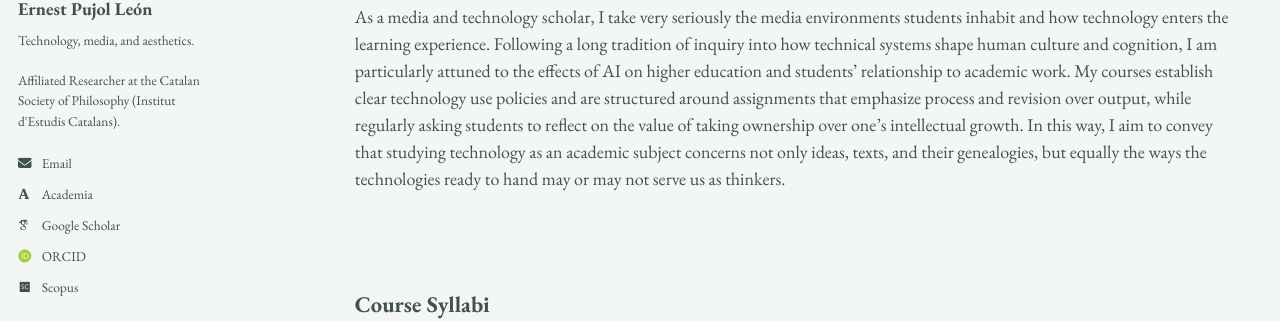
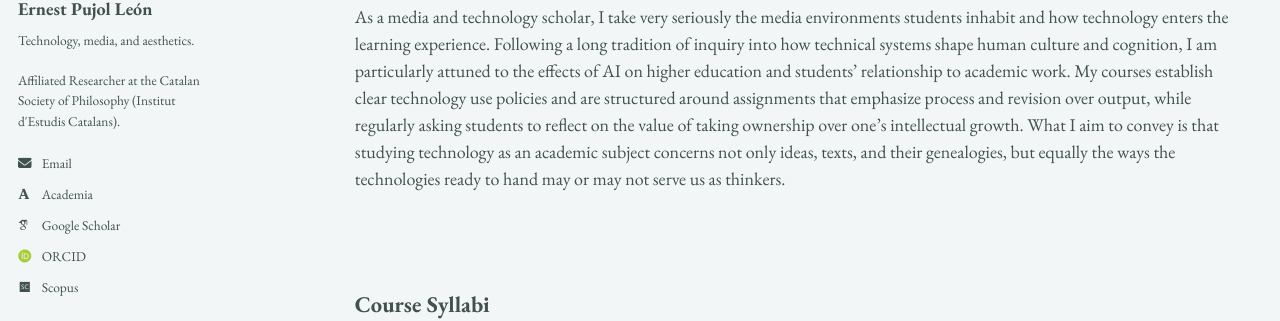
Before and after one commit to epujol90/epujol90.github.io, a Jekyll site: the page built from _pages/teaching.md, in a window 1280 px wide and 900 px high, scrolled down 813 px. Shown: the part 255-576 px from the top of the window. Built offline with Jekyll 4.4.1, drawn with Linux system fonts in a browser that asks for light colours; some web fonts are replaced; a script bundle is joined from its source files by our own code; library files that are not in the unit come from our copies.

Commit message:
Update teaching.md

```diff
--- a/_pages/teaching.md
+++ b/_pages/teaching.md
@@ -21,7 +21,7 @@ Beyond traditional coursework, my teaching is deeply indebted to my writing cent
 ---
 
 ### Technology in the Classroom
-As a media and technology scholar, I&nbsp;take very seriously the media environments students inhabit and how technology enters the learning experience. Following a long tradition of inquiry into how technical systems shape human culture and cognition, I&nbsp;am particularly attuned to the effects of AI on higher education and students’ relationship to academic work. My courses establish clear technology use policies and are structured around assignments that emphasize process and revision over output, while regularly asking students to reflect on the value of taking ownership over one’s intellectual growth. In this way, I&nbsp;aim to convey that studying technology as an academic subject concerns not only ideas, texts, and their genealogies, but equally the ways the technologies ready to hand may or may not serve us as thinkers.
+As a media and technology scholar, I&nbsp;take very seriously the media environments students inhabit and how technology enters the learning experience. Following a long tradition of inquiry into how technical systems shape human culture and cognition, I&nbsp;am particularly attuned to the effects of AI on higher education and students’ relationship to academic work. My courses establish clear technology use policies and are structured around assignments that emphasize process and revision over output, while regularly asking students to reflect on the value of taking ownership over one’s intellectual growth. What I&nbsp;aim to convey is that studying technology as an academic subject concerns not only ideas, texts, and their genealogies, but equally the ways the technologies ready to hand may or may not serve us as thinkers.
 <br>
 <br>
 <br>
```
